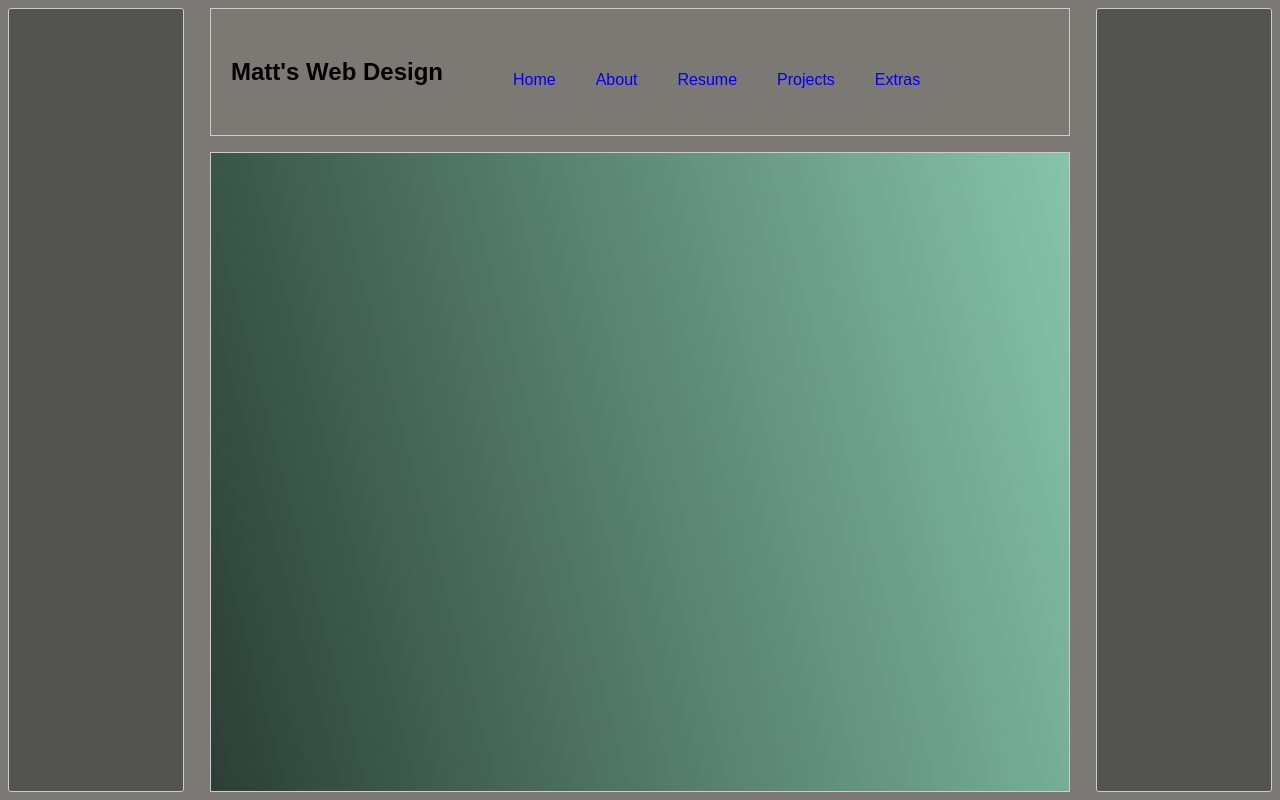
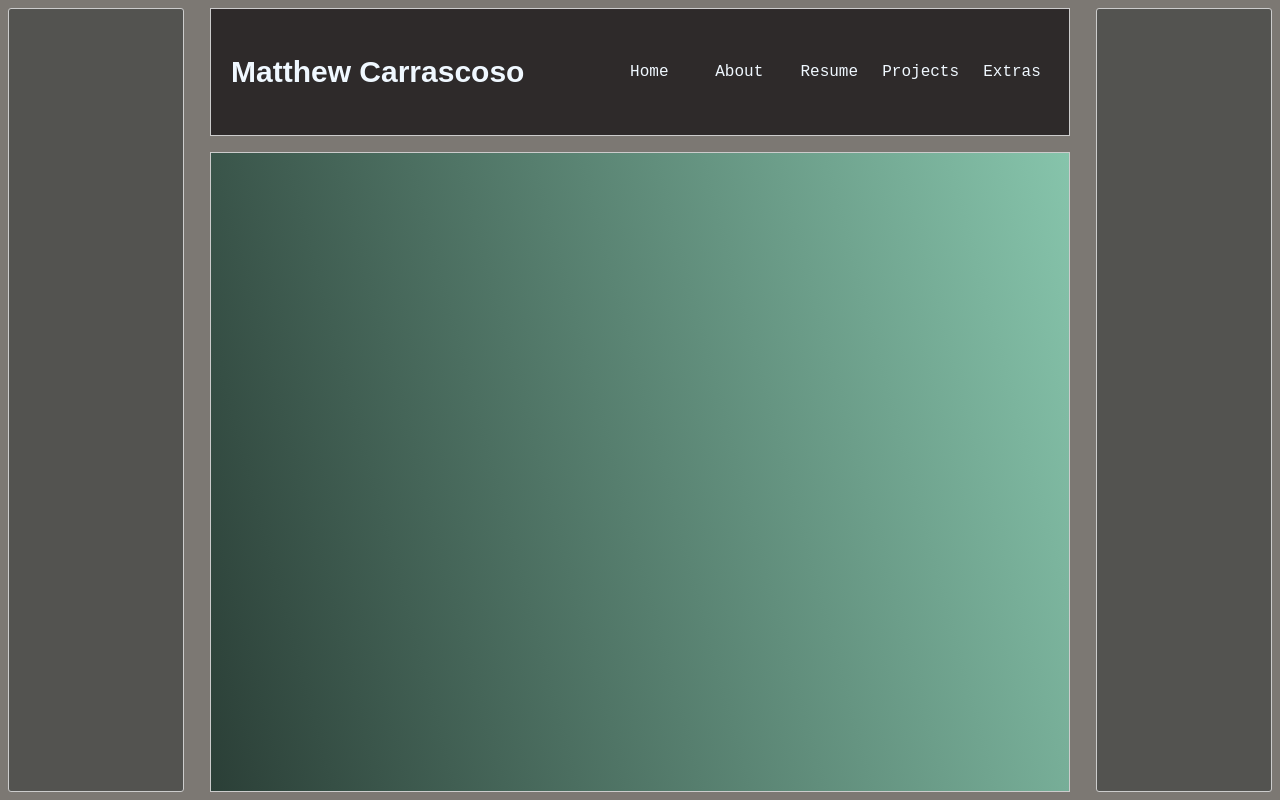
Before and after one commit to mattglennc/Portfolio, a plain HTML site: page portfolio1/about.html in a window 1280 px wide. Drawn offline with Linux system fonts and the light colour scheme.

```diff
--- a/portfolio1/about.html
+++ b/portfolio1/about.html
@@ -19,17 +19,15 @@
             <div class="boxCombo">
                 <div class="navbar">
                     <div class="name">
-                        <h1><span class="highlight">Matt's</span> Web Design</h1>
+                        <h1>Matthew Carrascoso</h1>
                     </div>
-                    <nav>
-                        <ul>
-                            <li class="current"><a href="index.html">Home</a></li>
-                            <li><a href="about.html">About</a></li>
-                            <li><a href="resume.html">Resume</a></li>
-                            <li><a href="projects.html">Projects</a></li>
-                            <li><a href="extra.html">Extras</a></li>
-                        </ul>
-                    </nav>
+                    <div class="nav">
+                        <a href="index.html">Home</a>
+                    <a href="about.html">About</a>
+                    <a href="resume.html">Resume</a>
+                    <a href="projects.html">Projects</a>
+                    <a href="extra.html">Extras</a>
+                    </div>
 
                 </div>
                 <div class="box-1">
--- a/portfolio1/css/pageStyle.css
+++ b/portfolio1/css/pageStyle.css
@@ -42,26 +42,34 @@
 
 .navbar{
     border:1px #ccc solid;
+    background-color:rgb(46, 42, 42);
     grid-column:1/3;
-    display:inline-flex;
-    align-items:center;
+    display:grid;
+    grid-template-columns: 4fr 5fr;
+    grid-gap: 1em;
+
 }
 
-.navbar li {
-
-    float: left;
-    display: inline;
-    padding: 0 20px 0 20px;
-    }
-
-.nav{
-    float:right;
+.navbar a{
+    justify-self: center;
+    align-self: center;
+    color:aliceblue;
+    font-family: 'Courier New', Courier, monospace;
 }
 
-.name {
-    padding-right: 40px;
+.navbar .name{
+    justify-self: left;
+    align-self: center;
+    font-size: 20px;
+    white-space: nowrap;
+    color:aliceblue;
 }
 
+.navbar .nav{
+    display:grid;
+    grid-template-columns: 1fr 1fr 1fr 1fr 1fr;
+    grid-gap: 1em;
+}
 
 
 .box-2,.box-3{
@@ -132,4 +140,12 @@
         font-size:28px;
     }
 
+    .navbar{
+        display:block;
+    }
+
+    .navbar .name{
+        text-align:center;
+    }
+
 }
```
Also changed, not shown: portfolio1/css/style.css (+10 -5 lines), portfolio1/extra.html (+9 -10 lines), portfolio1/index.html (+1 -1 lines), portfolio1/projects.html (+9 -10 lines), portfolio1/resume.html (+8 -10 lines), ifc.html (added), 1 other file.
